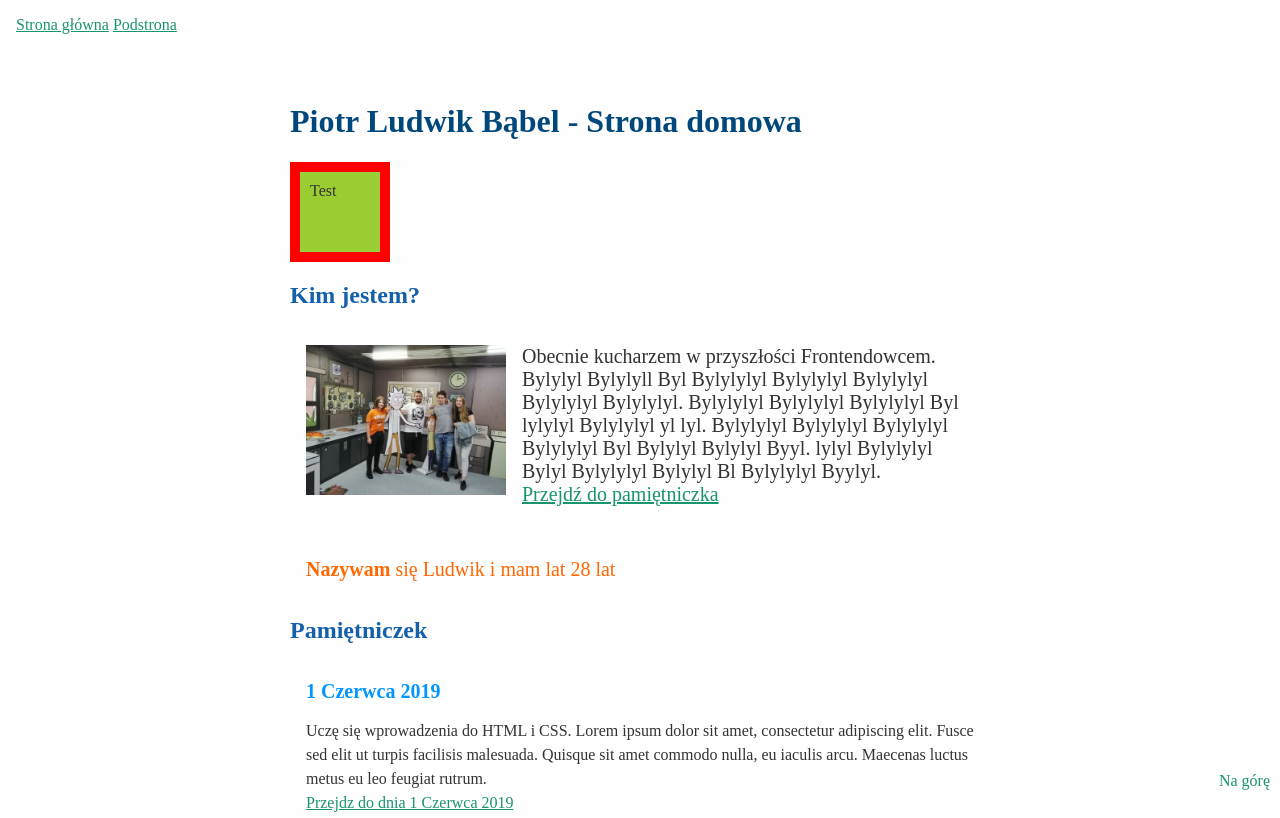
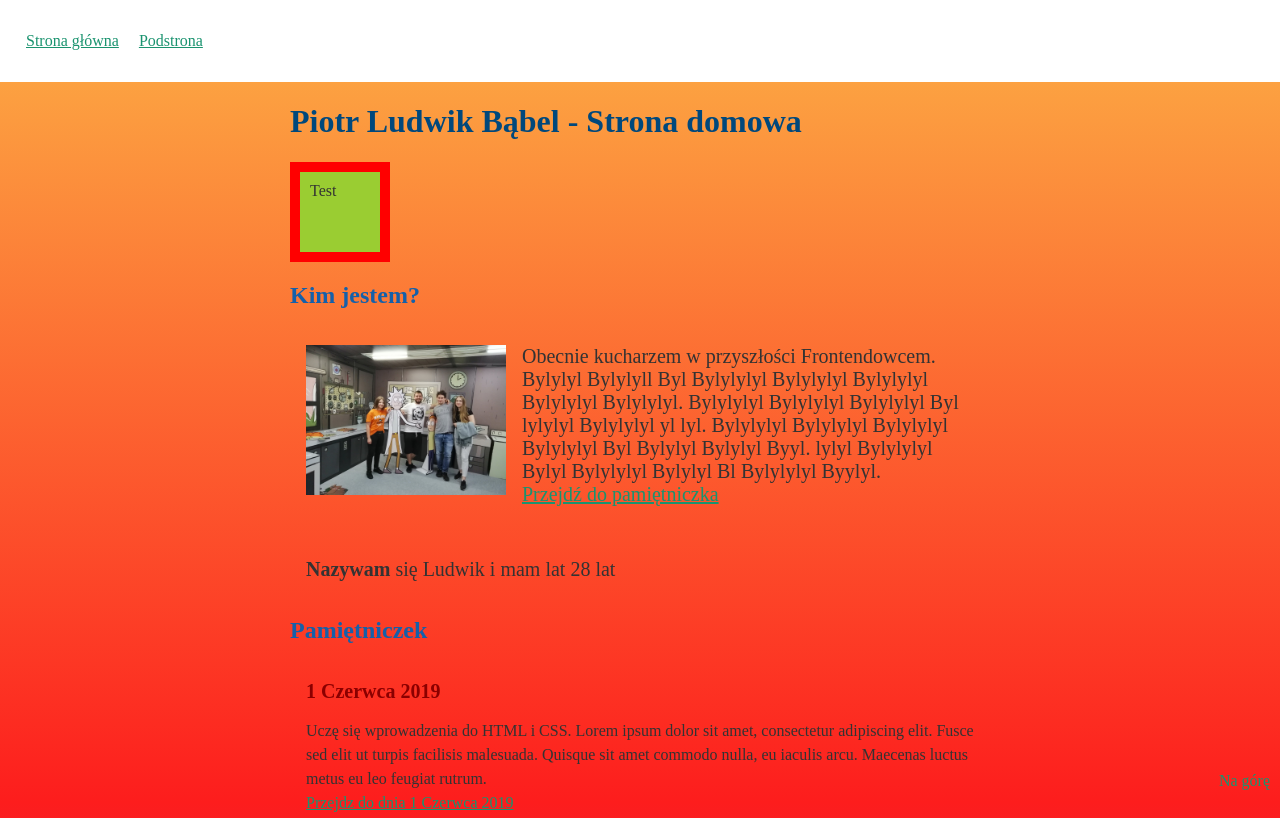
Before and after one commit to Piobab2/homepage, a plain HTML site: page index.html in a window 1280 px wide. Shown: the top 818 px of the page. Drawn offline with Linux system fonts and the light colour scheme.

Commit message:
feat: navigation and gradient

```diff
--- a/index.html
+++ b/index.html
@@ -10,9 +10,13 @@
 </head>
 
 <body>
-	<header class="navifarion">
-		<a class="navigation__link" href="index.html">Strona główna</a>
-		<a class="navigation__link" href="Podstrony/podstrona.html">Podstrona</a>
+	<header class="main-header">
+	<nav class="navigation">
+		<ul class="navigation__list">
+			<li class="navigation__item"><a class="navigation__link" href="index.html">Strona główna</a></li>
+			<li class="navigation__item"><a class="navigation__link" href="Podstrony/podstrona.html">Podstrona</a></li>
+		</ul>
+	</nav>
 	</header>
 	<main id="top" class="main">
 		<header class="header">
@@ -24,23 +28,23 @@
 			<div class="box">Test</div>
 			<h2 class="about__header">Kim jestem?</h2>
 			<p class="about__paragraph">
-					<img src="Obrazy/Kudlaty-header.jpg" alt="Zdjecie z kudłatym" class="about__picture"/>
+				<img src="Obrazy/Kudlaty-header.jpg" alt="Zdjecie z kudłatym" class="about__picture" />
 				Obecnie kucharzem w przyszłości Frontendowcem. Bylylyl Bylylyll Byl Bylylylyl
 				Bylylylyl Bylylylyl Bylylylyl Bylylylyl. Bylylylyl Bylylylyl
 				Bylylylyl Byl lylylyl Bylylylyl yl lyl. Bylylylyl Bylylylyl Bylylylyl
 				Bylylylyl Byl Bylylyl Bylylyl Byyl. lylyl Bylylylyl Bylyl Bylylylyl
 				Bylylyl Bl Bylylylyl Byylyl.
 				<br>
-				<a class="about__link"href="#pamietniczek">Przejdź do pamiętniczka</a>
+				<a class="about__link" href="#pamietniczek">Przejdź do pamiętniczka</a>
 			</p>
-			<p class="about__paragraph about__paragraph--color about__paragraph--js">
-				Testuje modyfikator
+			<p class="about__paragraph about__paragraph--js">
+
 			</p>
 		</section>
 		<section class="diary" id="pamietniczek">
 			<h2 class="diary__header">Pamiętniczek</h2>
 			<section class="day">
-				<h3 class="day__header">1 Czerwca 2019</h3>
+				<h3 class="day__header day__header--sunday">1 Czerwca 2019</h3>
 				<p class="day__paragraph">
 					Uczę się wprowadzenia do HTML i CSS. Lorem ipsum dolor sit amet, consectetur adipiscing elit. Fusce
 					sed elit
--- a/main.js
+++ b/main.js
@@ -7,6 +7,9 @@ console.log(age);
 console.log(`Nazywam się ${name} i mam lat ${age} lat`);
 
 console.log('Witaj przybyszu');
+
+
+
 
 const about = document.querySelector('.about__paragraph--js');
 
--- a/style.css
+++ b/style.css
@@ -1,5 +1,6 @@
 body {
-    background: #fefefe;
+    background: rgb(131,58,180);
+    background: linear-gradient(0deg, rgba(131,58,180,1) 0%, rgba(253,29,29,1) 50%, rgba(252,176,69,1) 100%);
     color: #333;
 }
 
@@ -16,7 +17,27 @@ body {
     text-decoration: none;
 }
 
+.navigation {
 
+}
+.main-header {
+    position: fixed;
+    width: 100%;
+    top: 0px;
+    left: 0px;
+    box-sizing: border-box;
+    padding: 16px;
+    background: #fff;
+}
+.navigation__list {
+    list-style-type: none;
+    display: flex;
+    padding: 0;
+}
+
+.navigation__item {
+    padding: 0 10px;
+}
 
 .navigation__link {
     color: #1A936F;
@@ -53,15 +74,7 @@ body {
     text-decoration: none;
 }
 
-.navifarion {
-    position: fixed;
-    width: 100%;
-    top: 0px;
-    left: 0px;
-    box-sizing: border-box;
-    padding: 16px;
-    background: #fff;
-}
+
 
 .diary {
     clear: left;
@@ -111,11 +124,16 @@ img {
     font-size: 20px;
 }
 
+.day__header--sunday {
+    color: darkred;
+}
+
+.day__link {
+    color: #1A936F;
+}
+
 .day__paragraph {
     line-height: 24px;
     padding: 0;
     margin: 0;
 }
-.day__link {
-    color: #1A936F;
-}
```
